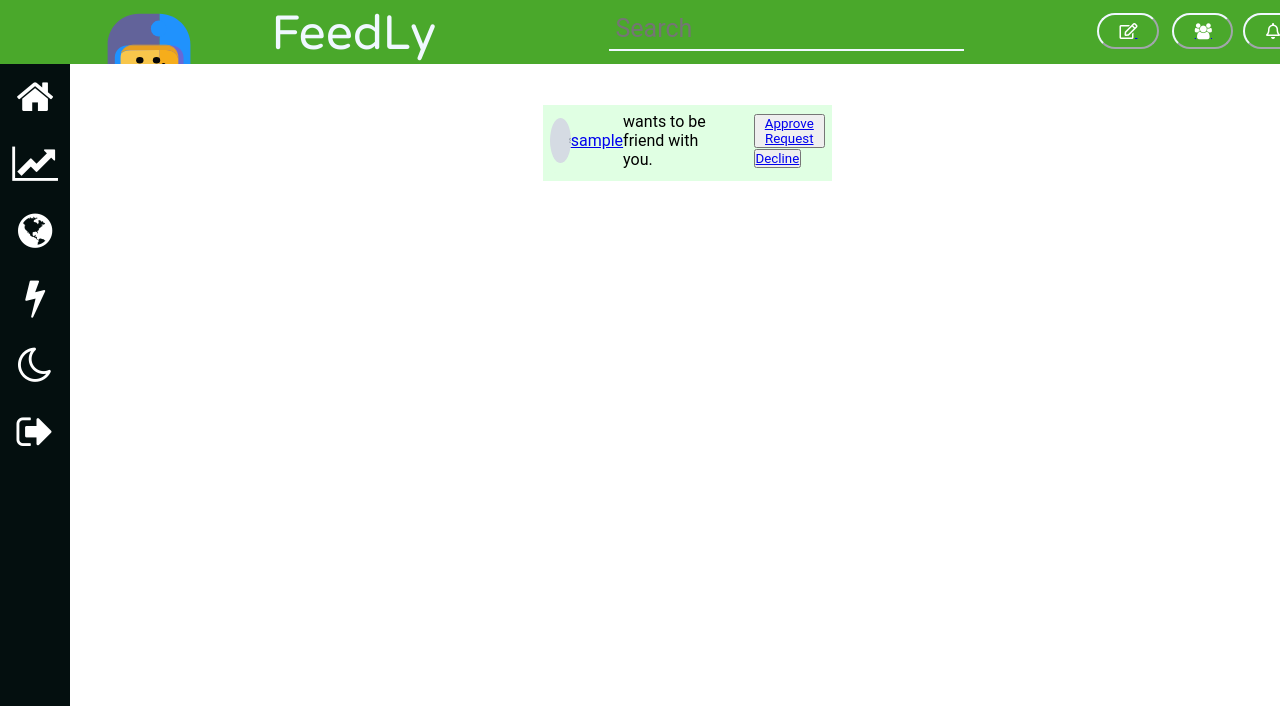
After one commit to Pramodjais517/Feedly, a Django app: page /friend_request/ in a window 1280 px wide. The commit adds this page. Shown: the top 706 px of the page. Run offline with Django 3.2, Linux system fonts and the light colour scheme; a user stored in the database is signed in; tables that the repository leaves empty hold one stand-in row (values such as "Sample post"); grey boxes marked "Sample" are stand-in pictures; some libraries are stand-ins or nearby versions.

Commit message:
accept/decline request completed

```diff
--- a/feedly/static/css/home.css
+++ b/feedly/static/css/home.css
@@ -324,7 +324,7 @@ img.avatar {
 
 .leftcolumn {
     float: left;
-    width: 60%;
+    width: 65%;
     margin-top: 75px;
     padding-left: 19%;
 
--- a/feedly/users/templates/base.html
+++ b/feedly/users/templates/base.html
@@ -247,6 +247,36 @@ function chBackcolor() {
 
       });
     </script>
+    <script type="text/javascript">
+
+        $(document).ready(function(){
+            $('.app_dec').on('click',function (event){
+            event.preventDefault();
+            var Url = $(this).attr('href');
+            var id = $(this).attr('id')
+            console.log(id);
+            $.ajax({
+            type : 'GET',
+            url : Url,
+            success:function(res){
+                 if(res.status == 'approved'){
+                  document.getElementById('accept'+res.user).innerHTML = "Accepted";
+                  $('#decline'+res.user).remove();
+             }
+                 else if(res.status == 'declined')
+                 {
+                  document.getElementById('decline'+res.user).innerHTML = "Declined";
+                  $('#accept'+res.user).remove();
+                 }
+            },
+             error:function(res){
+                console.log("something went wrong");
+               }
+              });
+         });
+
+      });
+    </script>
     <style>
     {% if form.image %}
        #image
@@ -297,8 +327,8 @@ function chBackcolor() {
             {% endif %}
             {% if request.user.is_authenticated %}
             <li style="margin-left:2%">
-                <button id="noti" type="button" onclick="document.getElementById('id02').style.display='block'">
-                    <i class="fa fa-users" aria-hidden="true" style="margin-left:5%"></i></button>
+                <a href="{% url 'friend_request' %}"><button id="noti" type="button" onclick="document.getElementById('id02').style.display='block'">
+                    <i class="fa fa-users" aria-hidden="true" style="margin-left:5%"></i></button></a>
             </li>
             <li style="margin-left:1%">
                 <button id="noti" type="button" onclick="document.getElementById('id02').style.display='block'">
--- /dev/null
+++ b/feedly/users/templates/friend_request.html
@@ -0,0 +1,23 @@
+{% extends 'base.html' %}
+{% load staticfiles %}
+{% block content %}
+
+{% for user in friend_request_list %}
+
+<div class="leftcolumn">
+    <div class="cardpost" style="margin-top:30px; margin-bottom:-80px;margin-left:300px">
+        <div class="cardh">
+            <div class="dp">
+                <a href="{{ user.myprofile.avatar.url }}"><img src="{{ user.myprofile.avatar.url }}" class="postdp"></a>
+            </div>
+            <a href="{% url 'profile' user.id %}">{{ user }}</a>
+            wants to be friend with you.
+            <div class="dp2">
+                <button><a id="accept{{user.id}}" href="{% url 'request_log' 'approve' user.id %}" class="app_dec">Approve Request</a></button>
+                <button><a id="decline{{user.id}}" href="{% url 'request_log'  'decline' user.id %}" class="app_dec">Decline</a></button>
+            </div>
+        </div>
+    </div>
+</div>
+{% endfor %}
+{% endblock %}
--- a/feedly/users/templates/profile.html
+++ b/feedly/users/templates/profile.html
@@ -69,7 +69,11 @@
             {% else %}
             <div class="nopost">
                 <img src="/static/up.svg" alt="sdvfwegg">
+                {% if user == request.user %}
                 <h2 style="margin-top:-10%;margin-left:19%;">You havn't posted any thing yet!!:( </h2>
+                {% else %}
+                <h2 style="margin-top:-10%;margin-left:19%;">{{ user.username }} havn't posted any thing yet!!:( </h2>
+                {% endif %}
             </div>
             {% endif %}
         </div>
--- a/feedly/users/templates/search_result.html
+++ b/feedly/users/templates/search_result.html
@@ -28,8 +28,8 @@
         </div>
         {% elif user.user in requestlist %}
         <div class="dp2">
-            <a id="{{user.id}}" href="{% url 'request_log' 'approve' user.id %}" class="app_dec">Approve Request</a>
-            <a id="{{user.id}}" href="{% url 'request_log'  'decline' user.id %}" class="app_dec">Decline</a>
+            <button><a id="accept{{user.id}}" href="{% url 'request_log' 'approve' user.id %}" class="app_dec">Approve Request</a></button>
+            <button><a id="decline{{user.id}}" href="{% url 'request_log'  'decline' user.id %}" class="app_dec">Decline</a></button>
         </div>
         {% else %}
         <div class="dp2">
@@ -39,6 +39,6 @@
         </div>
     </div>
     </div>
+</div>
 {% endfor %}
 {% endblock %}
-</div>
--- a/feedly/users/urls.py
+++ b/feedly/users/urls.py
@@ -24,8 +24,9 @@ urlpatterns = [
     url(r'^vote/$', views.VoteView.as_view(), name='vote'),
     url(r'^comment/(?P<postid>[0-9]+)/$', views.CommentView.as_view(), name='comment'),
     url(r'search/$',views.SearchView.as_view(),name='search'),
+    url(r'friend_request/$',views.FriendRequestView.as_view(),name='friend_request'),
     url(r'add_friend/(?P<user_id>[0-9]+)/$',views.SendCancelRequestView.as_view(),name='add_friend'),
-    url(r'request_log/(?P<user_id>[0-9]+)/(?P<status>[A-za-z]+)$',views.AcceptDeclineRequestView.as_view(),name='Friend_list')
+    url(r'request_log/(?P<status>[A-za-z]+)/(?P<user_id>[0-9]+)/$',views.AcceptDeclineRequestView.as_view(),name='request_log')
 
  ] + static(settings.MEDIA_URL, document_root=settings.MEDIA_ROOT)
 
--- a/feedly/users/views.py
+++ b/feedly/users/views.py
@@ -165,26 +165,11 @@ class LoginView(View):
         user = authenticate(username=username, password=password)
         if user is not None:
             if user.is_active:
-                ''' Begin reCAPTCHA validation '''
-                recaptcha_response = request.POST.get('g-recaptcha-response')
-                url = 'https://www.google.com/recaptcha/api/siteverify'
-                values = {
-                    'secret': settings.GOOGLE_RECAPTCHA_SECRET_KEY,
-                    'response': recaptcha_response
-                }
-                data = urllib.parse.urlencode(values).encode()
-                req =  urllib.request.Request(url, data=data)
-                response = urllib.request.urlopen(req)
-                result = json.loads(response.read().decode())
-                """ end of reCAPTCHA validation"""
-                if result['success']:
                     login(request, user)
                     return redirect('home')
-                else:
-                    messages.error(request, 'Invalid reCAPTCHA. Please try again.')
-                    return redirect('landing')
             else:
-                return HttpResponse('please! verify your Email first')
+                messages.error('please! verify your Email first')
+                return redirect('landing')
         else:
             messages.error(request, 'username or password not correct')
             return redirect('landing')
@@ -381,8 +366,43 @@ class SendCancelRequestView(View):
             return JsonResponse(data)
 
 
+class FriendRequestView(View):
+    @method_decorator(login_required)
+    def get(self,request,*args,**kwargs):
+        friend_request_list = FriendRequest.objects.get(user=self.request.user)
+        request_list = list(friend_request_list.friend_request.all())
+        context = {
+            'friend_request_list':request_list,
+        }
+        return render(request,'friend_request.html',context)
+
+
 class AcceptDeclineRequestView(View):
     @method_decorator(login_required)
-    def get(self):
+    def get(self,request,*args,**kwargs):
         sender = self.kwargs['user_id']
         status = self.kwargs['status']
+        if status == 'approve':
+            req = FriendRequest.objects.get(user=self.request.user)
+            req.friend_request.remove(sender)
+            sent = FriendRequestSent.objects.get(user=sender)
+            sent.request_sent.remove(self.request.user)
+            friendlist = FriendList.objects.get(user=self.request.user)
+            friendlist.friends.add(sender)
+            senderfrndlist = FriendList.objects.get(user=sender)
+            senderfrndlist.friends.add(self.request.user)
+            data={
+                'status':'approved',
+                'user': sender,
+            }
+            return JsonResponse(data)
+        elif status == 'decline':
+            req = FriendRequest.objects.get(user=self.request.user)
+            req.friend_request.remove(sender)
+            sent = FriendRequestSent.objects.get(user=sender)
+            sent.request_sent.remove(self.request.user)
+            data = {
+                'status':'declined',
+                'res':sender
+            }
+            return JsonResponse(data)
```
Also changed, not shown: feedly/users/templates/landing.html (+4 -4 lines).
